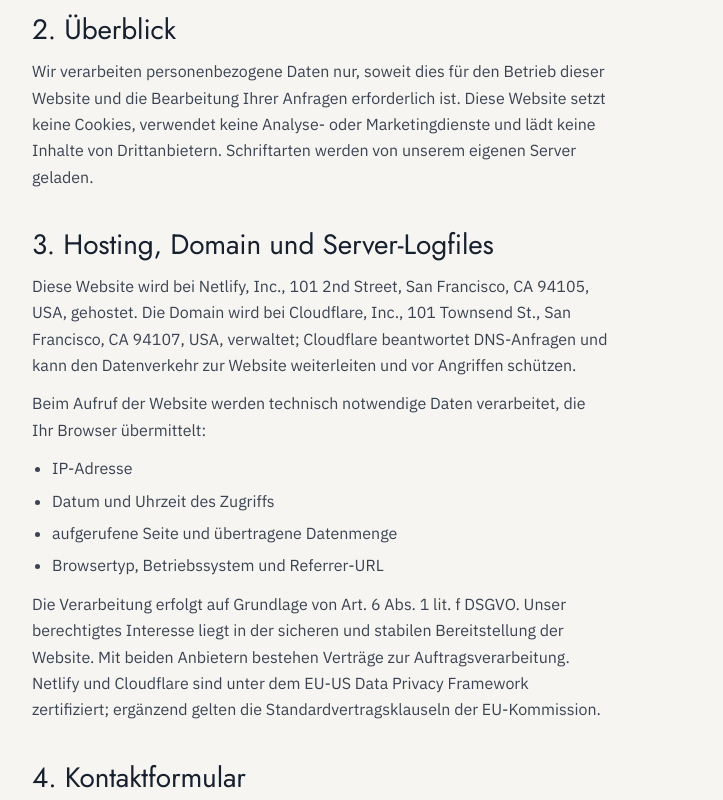
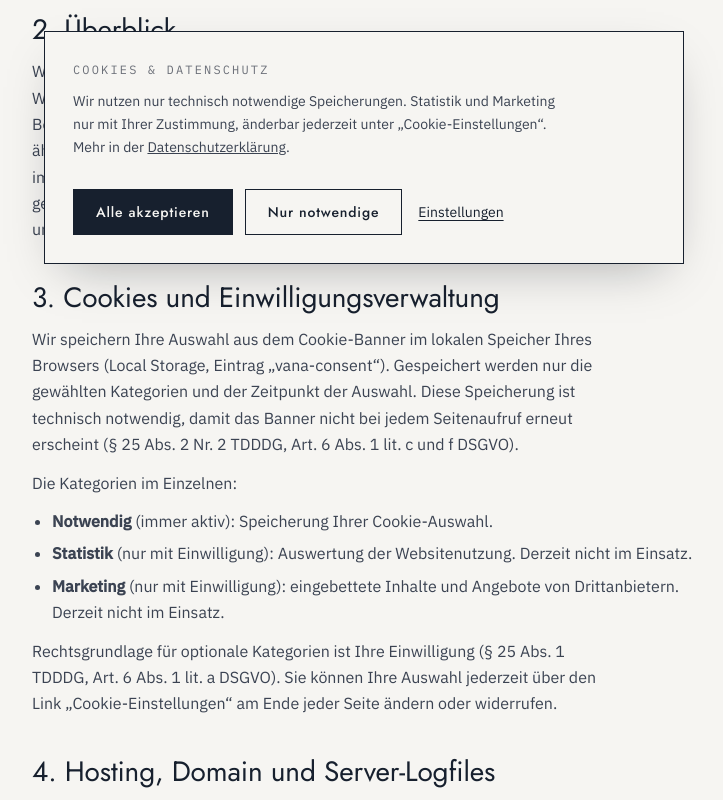
Before and after one commit to mobinakbara-eng/vanatest, a website: page public/datenschutz.html in a window 1280 px wide. Shown: the part 520-1320 px from the top of the page, without its empty margins (276-999 px from the left). Drawn offline with Linux system fonts and the light colour scheme.

Commit message:
Add cookie consent banner (TDDDG § 25)
- First layer offers 'Alle akzeptieren' and 'Nur notwendige' with equal
  weight; settings with Notwendig (always on), Statistik and Marketing
- Choice stored in localStorage (vana-consent), works when storage is
  blocked; 'Cookie-Einstellungen' in every footer reopens it
- window.vanaConsent.has() and a vana:consent event so future analytics
  only load after consent
- Datenschutz: new section on cookies and consent management
- Global [hidden] rule so hidden elements stay hidden despite display rules
- 8 new tests incl. 320px layout, keyboard and blocked storage; axe audit
  now runs with the banner open

Co-Authored-By: Claude Opus 5.5 <noreply@anthropic.com>
Claude-Session: https://claude.ai/code/session_01Hdj5Eg5MnobkHDjF7BzJNP

```diff
--- a/public/assets/css/style.css
+++ b/public/assets/css/style.css
@@ -19,6 +19,7 @@
 :root[data-theme="dark"] { --ink: #e9e7e1; --bg: #121924; --field: #19212e; --muted: #9aa0ab; --body: #c3c7ce; --line: #2a3342; --ok: #7fc4a0; --err: #f08a7a; color-scheme: dark; }
 
 * { box-sizing: border-box; margin: 0; padding: 0; }
+[hidden] { display: none !important; }
 html { scroll-behavior: smooth; scroll-padding-top: calc(var(--header-h) + 16px); }
 body { background: var(--bg); color: var(--ink); font-family: var(--f-body); font-size: 16px; line-height: 1.65; -webkit-font-smoothing: antialiased; }
 h1, h2, h3 { font-family: var(--f-display); font-weight: 300; text-wrap: balance; letter-spacing: -.005em; overflow-wrap: break-word; hyphens: auto; }
@@ -236,3 +237,43 @@ a { color: inherit; }
 }
 
 .turnstile { grid-column: 1 / -1; }
+
+/* ---------- Cookie / consent banner ---------- */
+.consent-banner {
+  position: fixed; z-index: 40; left: 16px; right: 16px; bottom: calc(16px + env(safe-area-inset-bottom, 0px));
+  max-width: 640px; margin-inline: auto;
+  background: var(--bg); color: var(--ink); border: 1px solid var(--ink);
+  box-shadow: 0 18px 50px -20px rgba(10, 14, 22, .35);
+  max-height: calc(100vh - 32px); overflow-y: auto; overscroll-behavior: contain;
+}
+.consent-inner { display: grid; gap: 18px; padding: clamp(20px, 3vw, 28px); }
+.consent-head { display: grid; gap: 10px; }
+.consent-head p:not(.eyebrow) { font-size: 14px; }
+.consent-panel { display: grid; gap: 14px; padding-top: 4px; border-top: 1px solid var(--line); }
+.consent-cat { display: grid; gap: 4px; padding-top: 12px; }
+.consent-cat p { font-size: 13px; color: var(--muted); }
+.consent-cat label { display: inline-flex; align-items: center; gap: 12px; cursor: pointer; font-size: 15px; min-height: 32px; }
+.consent-cat input { position: absolute; opacity: 0; width: 1px; height: 1px; }
+.consent-switch { width: 40px; height: 22px; border: 1px solid var(--ink); border-radius: 11px; position: relative; flex: none; transition: background-color .2s ease; }
+.consent-switch::after { content: ""; position: absolute; top: 3px; left: 3px; width: 14px; height: 14px; border-radius: 50%; background: var(--ink); transition: transform .2s ease, background-color .2s ease; }
+.consent-cat input:checked + .consent-switch { background: var(--ink); }
+.consent-cat input:checked + .consent-switch::after { transform: translateX(18px); background: var(--bg); }
+.consent-cat input:disabled + .consent-switch { opacity: .55; }
+.consent-cat input:focus-visible + .consent-switch { outline: 2px solid var(--ink); outline-offset: 3px; }
+.consent-actions { display: flex; flex-wrap: wrap; align-items: center; gap: 12px; }
+/* Buttons stay visible even when the banner has to scroll on small screens */
+.consent-actions { position: sticky; bottom: 0; background: var(--bg); margin-inline: calc(-1 * clamp(20px, 3vw, 28px)); margin-bottom: calc(-1 * clamp(20px, 3vw, 28px)); padding: 12px clamp(20px, 3vw, 28px) clamp(20px, 3vw, 28px); }
+.consent-actions .btn { padding: 12px 22px; font-size: 14px; }
+.btn-outline { background: transparent; color: var(--ink); }
+.btn-outline:hover { background: var(--ink); color: var(--bg); }
+.consent-link { background: none; border: 0; color: var(--ink); font: 400 14px var(--f-body); text-decoration: underline; text-underline-offset: 3px; cursor: pointer; padding: 12px 4px; }
+.footer-bottom nav button { background: none; border: 0; color: inherit; font: inherit; text-decoration: underline; cursor: pointer; padding: 0; }
+@media (max-width: 480px) {
+  .consent-banner { left: 8px; right: 8px; bottom: calc(8px + env(safe-area-inset-bottom, 0px)); }
+  .consent-inner { gap: 12px; }
+  .consent-head p:not(.eyebrow) { font-size: 13px; line-height: 1.55; }
+  .consent-actions .btn { flex: 1 1 140px; }
+}
+.consent-actions .btn { white-space: nowrap; }
+@media (max-width: 374px) { .consent-actions .btn { flex-basis: 100%; } }
+@media (prefers-reduced-motion: reduce) { .consent-switch, .consent-switch::after { transition: none; } }
--- /dev/null
+++ b/public/assets/js/consent.js
@@ -0,0 +1,134 @@
+/* VANA Management: cookie / consent banner (TDDDG § 25, DSGVO).
+   The choice is stored in localStorage ("vana-consent"); this storage itself is strictly necessary.
+   Optional services must wait for consent:
+     window.vanaConsent.has('statistik')                 -> true / false
+     document.addEventListener('vana:consent', e => …)    -> e.detail = { statistik, marketing }
+*/
+(() => {
+  const KEY = 'vana-consent';
+  const VERSION = 1;
+  const CATEGORIES = [
+    { id: 'notwendig', title: 'Notwendig', locked: true,
+      text: 'Speichern Ihre Auswahl in diesem Banner. Ohne diese Speicherung funktioniert die Website nicht wie vorgesehen.' },
+    { id: 'statistik', title: 'Statistik',
+      text: 'Helfen uns zu verstehen, wie Besucher die Website nutzen, damit wir sie verbessern können. Nur mit Ihrer Einwilligung.' },
+    { id: 'marketing', title: 'Marketing',
+      text: 'Ermöglichen eingebettete Inhalte und Angebote von Drittanbietern. Nur mit Ihrer Einwilligung.' }
+  ];
+
+  let memory = null; // fallback when localStorage is unavailable
+  function read() {
+    try {
+      const v = JSON.parse(localStorage.getItem(KEY));
+      if (v && v.v === VERSION) return v;
+    } catch (e) { /* blocked storage */ }
+    return memory;
+  }
+  function write(choice) {
+    const value = { v: VERSION, statistik: !!choice.statistik, marketing: !!choice.marketing, zeit: new Date().toISOString() };
+    memory = value;
+    try { localStorage.setItem(KEY, JSON.stringify(value)); } catch (e) { /* keep in memory */ }
+    document.dispatchEvent(new CustomEvent('vana:consent', { detail: { statistik: value.statistik, marketing: value.marketing } }));
+    return value;
+  }
+
+  window.vanaConsent = {
+    has: (category) => category === 'notwendig' || !!(read() || {})[category],
+    open: () => show(true),
+    reset: () => { memory = null; try { localStorage.removeItem(KEY); } catch (e) { /* ignore */ } show(false); }
+  };
+
+  let banner = null, lastFocus = null;
+
+  function el(tag, attrs = {}, text) {
+    const n = document.createElement(tag);
+    for (const [k, v] of Object.entries(attrs)) n.setAttribute(k, v);
+    if (text) n.textContent = text;
+    return n;
+  }
+
+  function build() {
+    banner = el('section', { class: 'consent-banner', role: 'dialog', 'aria-modal': 'false', 'aria-labelledby': 'consent-title', 'aria-describedby': 'consent-text', hidden: '' });
+    const inner = el('div', { class: 'consent-inner' });
+
+    const head = el('div', { class: 'consent-head' });
+    head.append(el('p', { class: 'eyebrow', id: 'consent-title' }, 'Cookies & Datenschutz'));
+    const p = el('p', { id: 'consent-text' });
+    const privacy = document.querySelector('a[href*="datenschutz"]');
+    p.append('Wir nutzen nur technisch notwendige Speicherungen. Statistik und Marketing nur mit Ihrer Zustimmung, änderbar jederzeit unter „Cookie-Einstellungen“. Mehr in der ');
+    const a = el('a', { href: privacy ? privacy.getAttribute('href') : 'datenschutz.html' }, 'Datenschutzerklärung');
+    p.append(a, '.');
+    head.append(p);
+
+    const panel = el('div', { class: 'consent-panel', id: 'consent-panel', hidden: '' });
+    for (const c of CATEGORIES) {
+      const row = el('div', { class: 'consent-cat' });
+      const label = el('label', { for: 'consent-' + c.id });
+      const input = el('input', { type: 'checkbox', id: 'consent-' + c.id, name: c.id, role: 'switch' });
+      if (c.locked) { input.checked = true; input.disabled = true; }
+      label.append(input, el('span', { class: 'consent-switch', 'aria-hidden': 'true' }), el('strong', {}, c.title + (c.locked ? ' (immer aktiv)' : '')));
+      row.append(label, el('p', {}, c.text));
+      panel.append(row);
+    }
+
+    const actions = el('div', { class: 'consent-actions' });
+    const btnAll = el('button', { type: 'button', class: 'btn', 'data-consent': 'all' }, 'Alle akzeptieren');
+    const btnNecessary = el('button', { type: 'button', class: 'btn btn-outline', 'data-consent': 'necessary' }, 'Nur notwendige');
+    const btnSettings = el('button', { type: 'button', class: 'consent-link', 'data-consent': 'settings', 'aria-expanded': 'false', 'aria-controls': 'consent-panel' }, 'Einstellungen');
+    const btnSave = el('button', { type: 'button', class: 'btn btn-outline', 'data-consent': 'save', hidden: '' }, 'Auswahl speichern');
+    actions.append(btnAll, btnNecessary, btnSave, btnSettings);
+
+    inner.append(head, panel, actions);
+    banner.append(inner);
+    document.body.append(banner);
+
+    banner.addEventListener('click', (e) => {
+      const action = e.target.closest('[data-consent]')?.dataset.consent;
+      if (!action) return;
+      if (action === 'all') close(write({ statistik: true, marketing: true }));
+      if (action === 'necessary') close(write({ statistik: false, marketing: false }));
+      if (action === 'save') close(write({ statistik: panelValue('statistik'), marketing: panelValue('marketing') }));
+      if (action === 'settings') togglePanel();
+    });
+    banner.addEventListener('keydown', (e) => {
+      if (e.key === 'Escape' && read()) close();
+    });
+  }
+
+  const panelValue = (id) => banner.querySelector('#consent-' + id).checked;
+
+  function togglePanel(force) {
+    const panel = banner.querySelector('#consent-panel');
+    const open = force ?? panel.hidden;
+    panel.hidden = !open;
+    banner.querySelector('[data-consent="save"]').hidden = !open;
+    const settings = banner.querySelector('[data-consent="settings"]');
+    settings.setAttribute('aria-expanded', String(open));
+    settings.textContent = open ? 'Einstellungen schließen' : 'Einstellungen';
+  }
+
+  function show(withSettings) {
+    if (!banner) build();
+    const current = read() || { statistik: false, marketing: false };
+    banner.querySelector('#consent-statistik').checked = !!current.statistik;
+    banner.querySelector('#consent-marketing').checked = !!current.marketing;
+    togglePanel(!!withSettings);
+    lastFocus = document.activeElement;
+    banner.hidden = false;
+    document.documentElement.classList.add('consent-open');
+    if (withSettings) banner.querySelector('#consent-statistik').focus();
+  }
+
+  function close() {
+    banner.hidden = true;
+    document.documentElement.classList.remove('consent-open');
+    if (lastFocus && lastFocus !== document.body && document.contains(lastFocus)) lastFocus.focus();
+  }
+
+  // Footer link "Cookie-Einstellungen"
+  document.addEventListener('click', (e) => {
+    if (e.target.closest('[data-open-consent]')) { e.preventDefault(); show(true); }
+  });
+
+  if (!read()) show(false);
+})();
--- a/public/datenschutz.html
+++ b/public/datenschutz.html
@@ -50,11 +50,23 @@
 
   <section>
     <h2>2. Überblick</h2>
-    <p>Wir verarbeiten personenbezogene Daten nur, soweit dies für den Betrieb dieser Website und die Bearbeitung Ihrer Anfragen erforderlich ist. Diese Website setzt keine Cookies, verwendet keine Analyse- oder Marketingdienste und lädt keine Inhalte von Drittanbietern. Schriftarten werden von unserem eigenen Server geladen.</p>
+    <p>Wir verarbeiten personenbezogene Daten nur, soweit dies für den Betrieb dieser Website und die Bearbeitung Ihrer Anfragen erforderlich ist. Beim ersten Besuch fragen wir in einem Banner, welche Kategorien von Cookies und ähnlichen Technologien Sie zulassen. Technisch notwendige Speicherungen sind immer aktiv; Statistik- und Marketing-Dienste werden nur mit Ihrer Einwilligung geladen. Derzeit setzen wir keine solchen Dienste ein. Schriftarten werden von unserem eigenen Server geladen.</p>
   </section>
 
   <section>
-    <h2>3. Hosting, Domain und Server-Logfiles</h2>
+    <h2>3. Cookies und Einwilligungsverwaltung</h2>
+    <p>Wir speichern Ihre Auswahl aus dem Cookie-Banner im lokalen Speicher Ihres Browsers (Local Storage, Eintrag „vana-consent“). Gespeichert werden nur die gewählten Kategorien und der Zeitpunkt der Auswahl. Diese Speicherung ist technisch notwendig, damit das Banner nicht bei jedem Seitenaufruf erneut erscheint (§ 25 Abs. 2 Nr. 2 TDDDG, Art. 6 Abs. 1 lit. c und f DSGVO).</p>
+    <p>Die Kategorien im Einzelnen:</p>
+    <ul>
+      <li><strong>Notwendig</strong> (immer aktiv): Speicherung Ihrer Cookie-Auswahl.</li>
+      <li><strong>Statistik</strong> (nur mit Einwilligung): Auswertung der Websitenutzung. Derzeit nicht im Einsatz.</li>
+      <li><strong>Marketing</strong> (nur mit Einwilligung): eingebettete Inhalte und Angebote von Drittanbietern. Derzeit nicht im Einsatz.</li>
+    </ul>
+    <p>Rechtsgrundlage für optionale Kategorien ist Ihre Einwilligung (§ 25 Abs. 1 TDDDG, Art. 6 Abs. 1 lit. a DSGVO). Sie können Ihre Auswahl jederzeit über den Link „Cookie-Einstellungen“ am Ende jeder Seite ändern oder widerrufen.</p>
+  </section>
+
+  <section>
+    <h2>4. Hosting, Domain und Server-Logfiles</h2>
     <p>Diese Website wird bei Netlify, Inc., 101 2nd Street, San Francisco, CA 94105, USA, gehostet. Die Domain wird bei Cloudflare, Inc., 101 Townsend St., San Francisco, CA 94107, USA, verwaltet; Cloudflare beantwortet DNS-Anfragen und kann den Datenverkehr zur Website weiterleiten und vor Angriffen schützen.</p>
     <p>Beim Aufruf der Website werden technisch notwendige Daten verarbeitet, die Ihr Browser übermittelt:</p>
     <ul>
@@ -67,7 +79,7 @@
   </section>
 
   <section>
-    <h2>4. Kontaktformular</h2>
+    <h2>5. Kontaktformular</h2>
     <p>Wenn Sie uns über das Kontaktformular schreiben, verarbeiten wir die Angaben, die Sie eingeben: Name, E-Mail-Adresse, optional Telefonnummer und Ort des Objekts, die Art des Projekts und Ihre Nachricht. Wir nutzen diese Daten ausschließlich, um Ihre Anfrage zu beantworten und gegebenenfalls ein Angebot zu erstellen.</p>
     <p>Rechtsgrundlage ist Art. 6 Abs. 1 lit. b DSGVO (vorvertragliche Maßnahmen) sowie Ihre Einwilligung nach Art. 6 Abs. 1 lit. a DSGVO. Sie können Ihre Einwilligung jederzeit mit Wirkung für die Zukunft per E-Mail widerrufen.</p>
     <p>Die Formulardaten werden über eine Schnittstelle des Dienstes Supabase (Supabase Inc., 970 Toa Payoh North #07-04, Singapur 318992) verarbeitet und in einer Datenbank in der EU (Frankfurt am Main) gespeichert. Mit Supabase besteht ein Vertrag zur Auftragsverarbeitung einschließlich der Standardvertragsklauseln der EU-Kommission.</p>
@@ -76,12 +88,12 @@
   </section>
 
   <section>
-    <h2>5. Kontakt per E-Mail</h2>
+    <h2>6. Kontakt per E-Mail</h2>
     <p>Wenn Sie uns per E-Mail schreiben, verarbeiten wir Ihre E-Mail-Adresse und den Inhalt Ihrer Nachricht zur Bearbeitung Ihres Anliegens (Art. 6 Abs. 1 lit. b bzw. f DSGVO).</p>
   </section>
 
   <section>
-    <h2>6. Ihre Rechte</h2>
+    <h2>7. Ihre Rechte</h2>
     <p>Sie haben jederzeit das Recht auf:</p>
     <ul>
       <li>Auskunft über die bei uns gespeicherten Daten (Art. 15 DSGVO)</li>
@@ -95,7 +107,7 @@
   </section>
 
   <section>
-    <h2>7. Beschwerderecht</h2>
+    <h2>8. Beschwerderecht</h2>
     <p>Sie können sich bei einer Datenschutz-Aufsichtsbehörde beschweren. Für uns zuständig ist:</p>
     <address>
       Berliner Beauftragte für Datenschutz und Informationsfreiheit<br>
@@ -104,7 +116,7 @@
   </section>
 
   <section>
-    <h2>8. SSL/TLS-Verschlüsselung</h2>
+    <h2>9. SSL/TLS-Verschlüsselung</h2>
     <p>Diese Website nutzt eine TLS-Verschlüsselung. Daten, die Sie über das Kontaktformular senden, werden verschlüsselt übertragen.</p>
   </section>
 </main>
@@ -112,10 +124,11 @@
 <footer class="site-footer">
   <div class="footer-bottom">
     <span>© <span id="year">2026</span> VANA Management UG (haftungsbeschränkt)</span>
-    <nav aria-label="Rechtliches"><a href="impressum.html">Impressum</a><a href="datenschutz.html" aria-current="page">Datenschutz</a></nav>
+    <nav aria-label="Rechtliches"><a href="impressum.html">Impressum</a><a href="datenschutz.html" aria-current="page">Datenschutz</a><button type="button" data-open-consent>Cookie-Einstellungen</button></nav>
   </div>
 </footer>
 
 <script src="assets/js/main.js"></script>
+<script src="assets/js/consent.js"></script>
 </body>
 </html>
```
Also changed, not shown: public/impressum.html (+2 -1 lines), public/index.html (+2 -1 lines), tests/a11y.spec.js (+3 -0 lines), tests/consent.spec.js (added, +83 -0 lines), tests/fixtures.js (+10 -1 lines), README.md.
